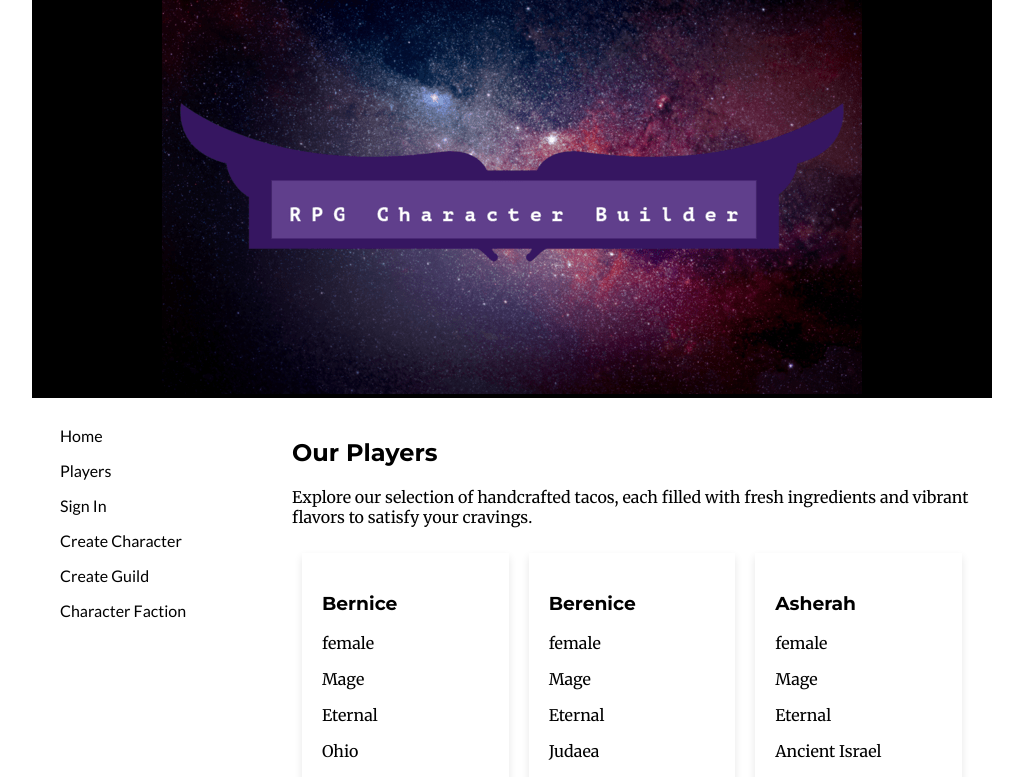
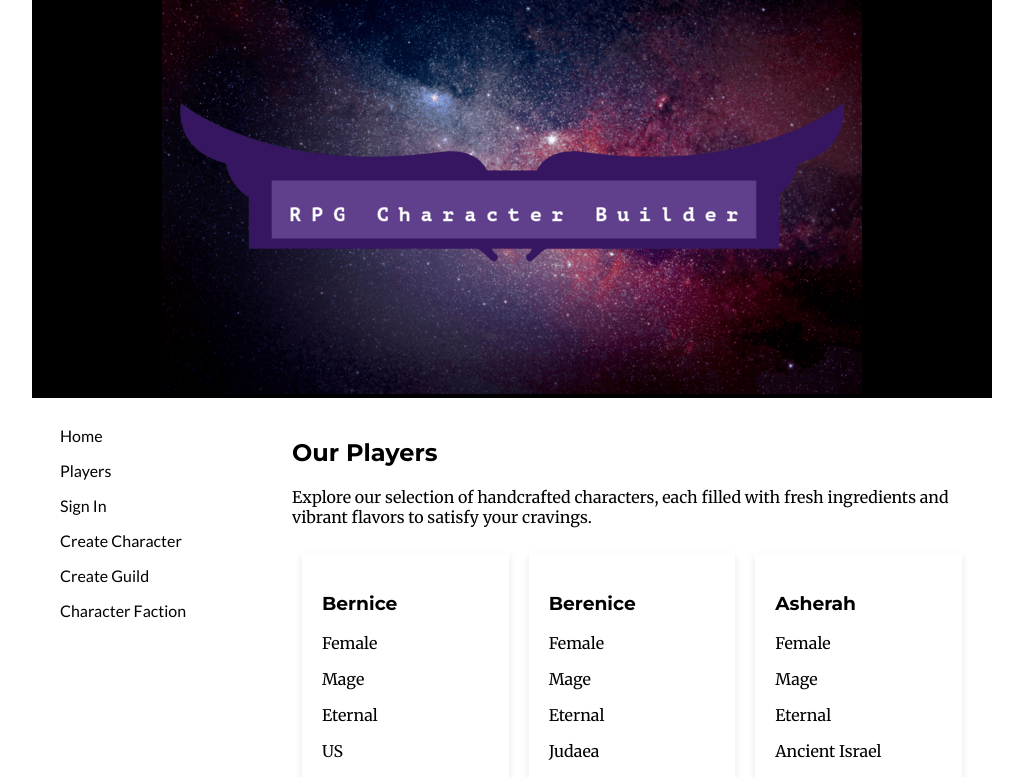
Before and after one commit to bernicetempleman1/web-425, an Angular app in the folder rpg-character-builder/: page /players in a window 1280 px wide. Shown: the top 777 px of the page, without its empty margins (128-1151 px from the left). Built offline with nearby package versions, Linux system fonts and the light colour scheme.

Commit message:
updated commit of Assignment 3.2 - Angular Unit Testing

```diff
--- a/rpg-character-builder/src/app/players/players.component.ts
+++ b/rpg-character-builder/src/app/players/players.component.ts
@@ -19,7 +19,7 @@ import { Component } from '@angular/core';
     <div>
       <h1>Our Players</h1>
       <p>
-        Explore our selection of handcrafted tacos, each filled with fresh
+        Explore our selection of handcrafted characters, each filled with fresh
         ingredients and vibrant flavors to satisfy your cravings.
       </p>
       <ul class="players-container">
@@ -66,16 +66,16 @@ export class PlayersComponent {
       {
         name: 'Bernice',
         gender:
-          'female',
+          'Female',
         class: 'Mage',
         faction: 'Eternal',
-        startingLocation: 'Ohio',
-        funFact: '',
+        startingLocation: 'US',
+        funFact: 'Web Developer',
       },
       {
         name: 'Berenice',
         gender:
-          'female',
+          'Female',
         class: 'Mage',
         faction: 'Eternal',
         startingLocation: 'Judaea',
@@ -84,16 +84,16 @@ export class PlayersComponent {
       {
         name: 'Asherah',
         gender:
-          'female',
+          'Female',
         class: 'Mage',
         faction: 'Eternal',
         startingLocation: 'Ancient Israel',
-        funFact: 'a goddess in ancient Semitic religions',
+        funFact: 'A goddess in ancient Semitic religions',
       },
       {
         name: 'Shechinah',
         gender:
-          'female',
+          'Female',
         class: 'Mage',
         faction: 'Jewish',
         startingLocation: 'Ancient Israel',
@@ -102,7 +102,7 @@ export class PlayersComponent {
       {
         name: 'Hatshepsut',
         gender:
-          'female',
+          'Female',
         class: 'Mage',
         faction: 'Eternal',
         startingLocation: 'Ancient Egypt',
@@ -120,7 +120,7 @@ export class PlayersComponent {
       {
         name: 'Maat',
         gender:
-          'female',
+          'Female',
         class: 'Mage',
         faction: 'Eternal',
         startingLocation: 'Ancient Egypt',
@@ -129,7 +129,7 @@ export class PlayersComponent {
       {
         name: 'Nut',
         gender:
-          'female',
+          'Female',
         class: 'Mage',
         faction: 'Eternal',
         startingLocation: 'Ancient Egypt',
@@ -138,7 +138,7 @@ export class PlayersComponent {
       {
         name: 'Hathor',
         gender:
-          'female',
+          'Female',
         class: 'Mage',
         faction: 'Eternal',
         startingLocation: 'Ancient Egypt',
@@ -148,7 +148,7 @@ export class PlayersComponent {
       {
         name: 'Amunet',
         gender:
-          'female',
+          'Female',
         class: 'Mage',
         faction: 'Eternal',
         startingLocation: 'Ancient Egypt',
```
